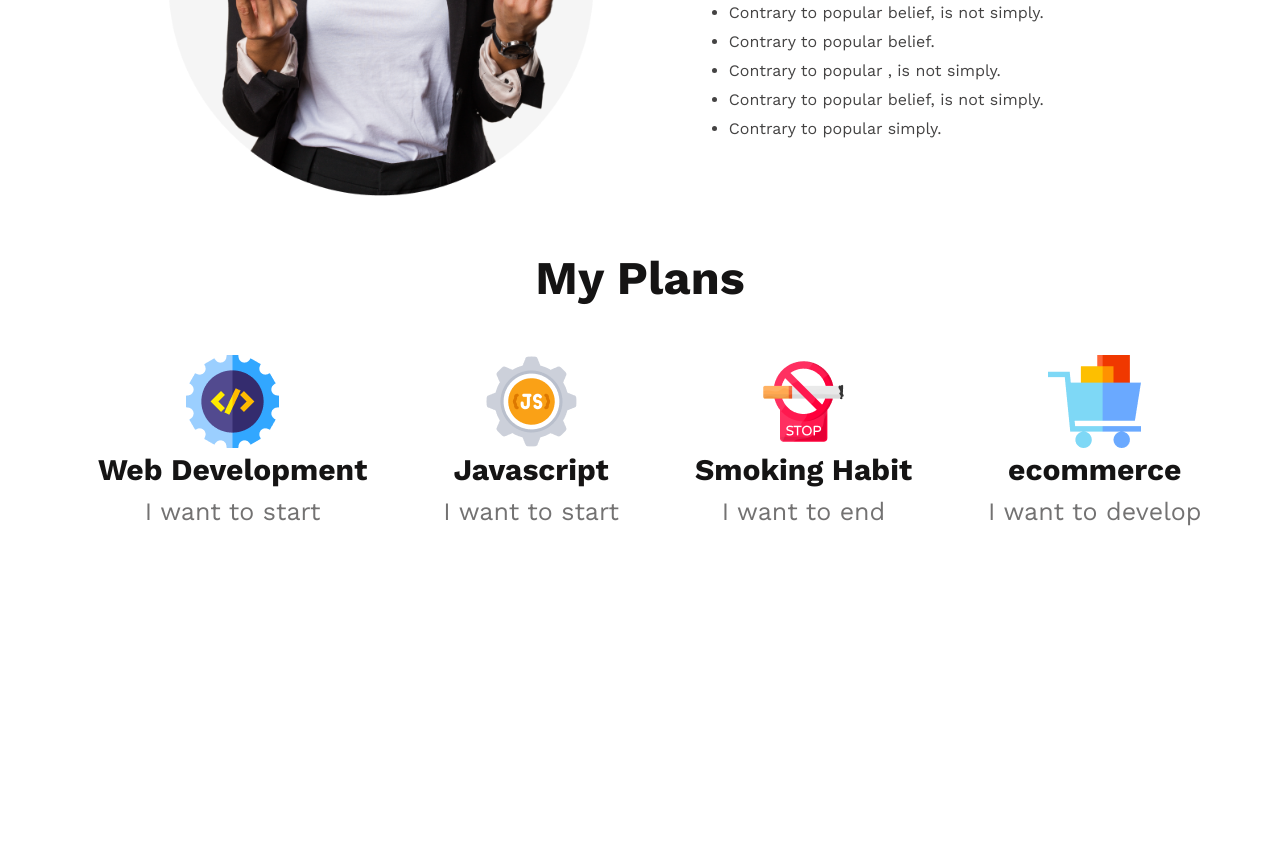
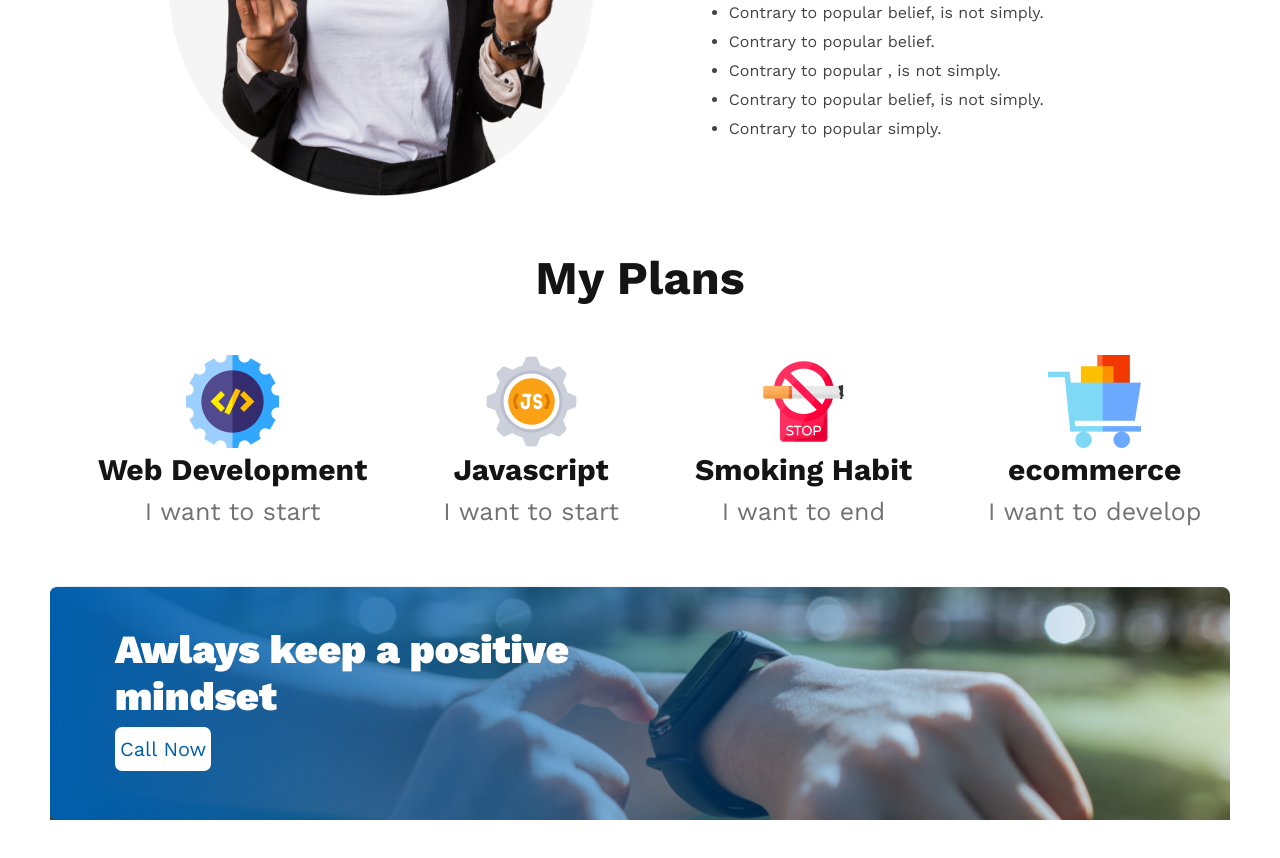
Before and after one commit to MdMarufulislam/portfolio-1, a plain HTML site: page index.html in a window 1280 px wide. Shown: the part 1095-1953 px from the top of the page. Before the commit the page ends 1681 px from the top, so only its background shows below. Drawn offline with nearby package versions, Linux system fonts and the light colour scheme; a web font is replaced by a local one.

Commit message:
advise done

```diff
--- a/css/style.css
+++ b/css/style.css
@@ -126,10 +126,47 @@ header{
     padding-bottom: 10px;
 
 }
+.contact_txt{
+    margin: 50px;
+    background-image: url(../images/watch.png);
+    background-size: cover;
+    height: 100%;
+    padding: 117px;
+    position: relative;
 
-
-
-
+}
+.contact_txt img{
+    position: absolute;
+    top:0;
+    left: 0;
+    width: 100%;
+    height: 100%;
+}
+.contact_txt h3 {
+    position: absolute;
+    top: 40px;
+    left: 65px;
+    font-family: 'Work Sans', sans-serif;
+    font-weight: 900;
+    font-size: 40px;
+    color: #ffffff;
+    padding-right: 600px;
+    padding-bottom: 10px;
+    visibility: visible;
+}
+.contact_txt button{
+    position: absolute;
+    top: 60%;
+    left: 65px;
+    font-family: 'Work Sans', sans-serif;
+    font-weight: 400;
+    font-size: 20px;
+    color: #005FAC;
+    padding: 10px 5px;
+    background-color: #ffffff;
+    border-radius: 7px;
+    border: none;
+}
 
 
 
--- a/index.html
+++ b/index.html
@@ -60,6 +60,14 @@
             </div>
         </div>
         </section>
+        <section class="Contact">
+            <div class="contact_txt">
+                <img src="images/gradient1.png" alt="">
+                <h3>Awlays keep a positive mindset</h3>
+                <button>Call Now</button>
+            </div>
+
+        </section>
     </main>
     <footer>
 
```
